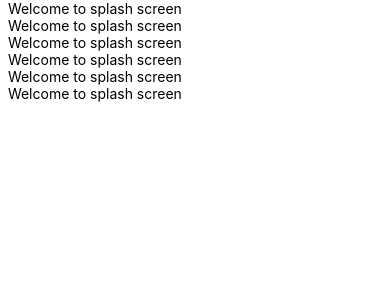
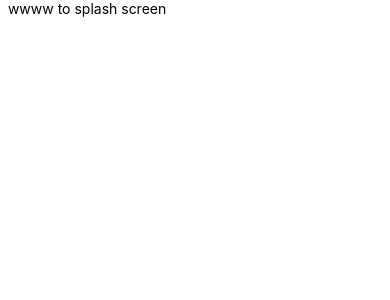
Before and after one commit to arasemami/github-app-react-native, a React Native app: screen / in a window 390 px wide. Shown: the top 300 px of the page. Built offline with nearby package versions, Linux system fonts and the light colour scheme.

Commit message:
platform added

```diff
--- a/src/splash.js
+++ b/src/splash.js
@@ -1,5 +1,5 @@
 import React, {Component } from 'react';
-import { View , Text } from 'react-native';
+import { View , Text , StyleSheet , Platform } from 'react-native';
 import SplashScreen from 'react-native-splash-screen';
 
 
@@ -11,8 +11,9 @@ export default class Splash extends Component {
 
 
         componentDidMount() {
-                // do stuff while splash screen is shown
+            // do stuff while splash screen is shown
             // After having done stuff (such as async tasks) hide the splash screen
+            if (Platform.OS !== 'ios')
             SplashScreen.hide();
         }
 
@@ -26,16 +27,24 @@ render(){
 
 
 
-            <View>
-                    <Text>  Welcome to splash screen </Text>
-                    <Text>  Welcome to splash screen </Text>
-                    <Text>  Welcome to splash screen </Text>
-                    <Text>  Welcome to splash screen </Text>
-                    <Text>  Welcome to splash screen </Text>
-                    <Text>  Welcome to splash screen </Text>
+            <View style={styles.container} >
+                    <Text >  wwww to splash screen </Text>
+
             </View>
 
     );
 }
 
 }
+
+
+
+const styles = StyleSheet.create({
+        container:{
+
+              flex:1,
+              textAlign:'center'
+
+        }
+
+})
```
